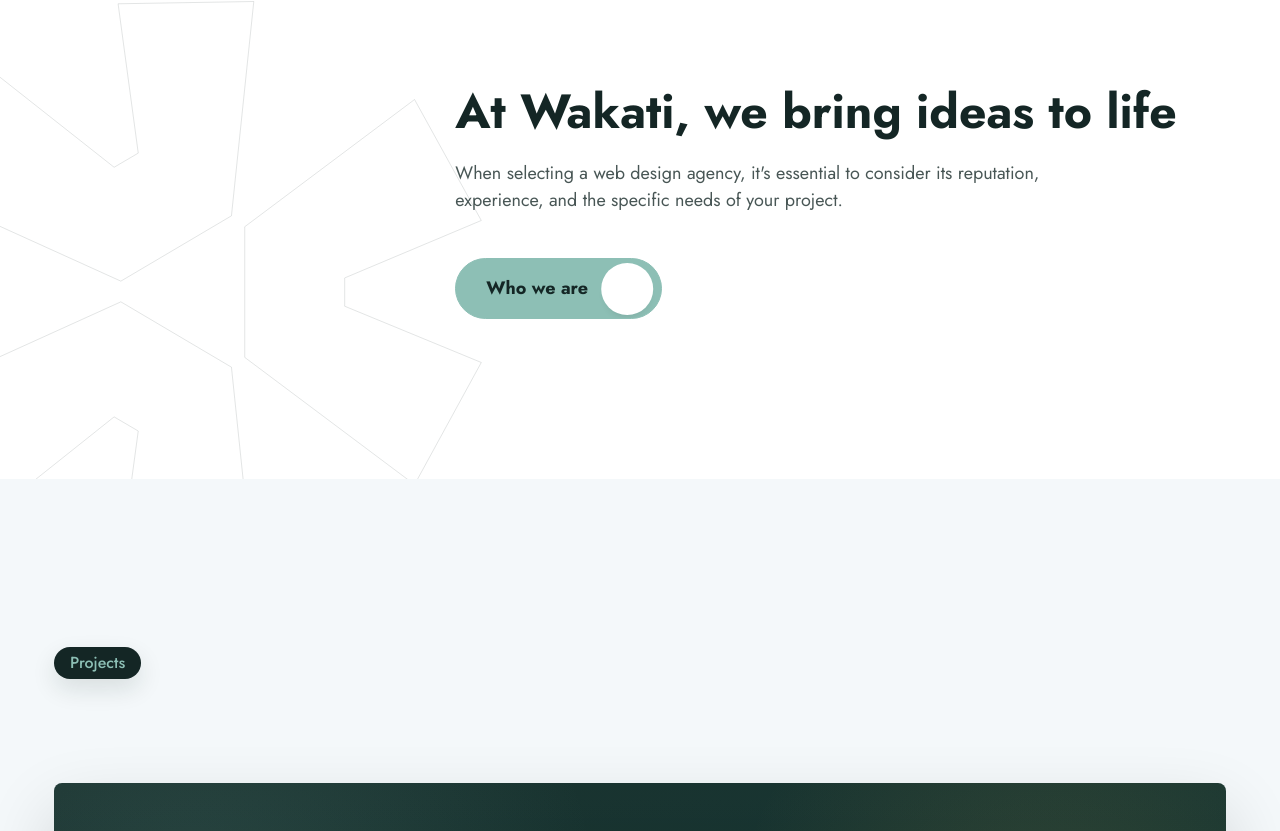
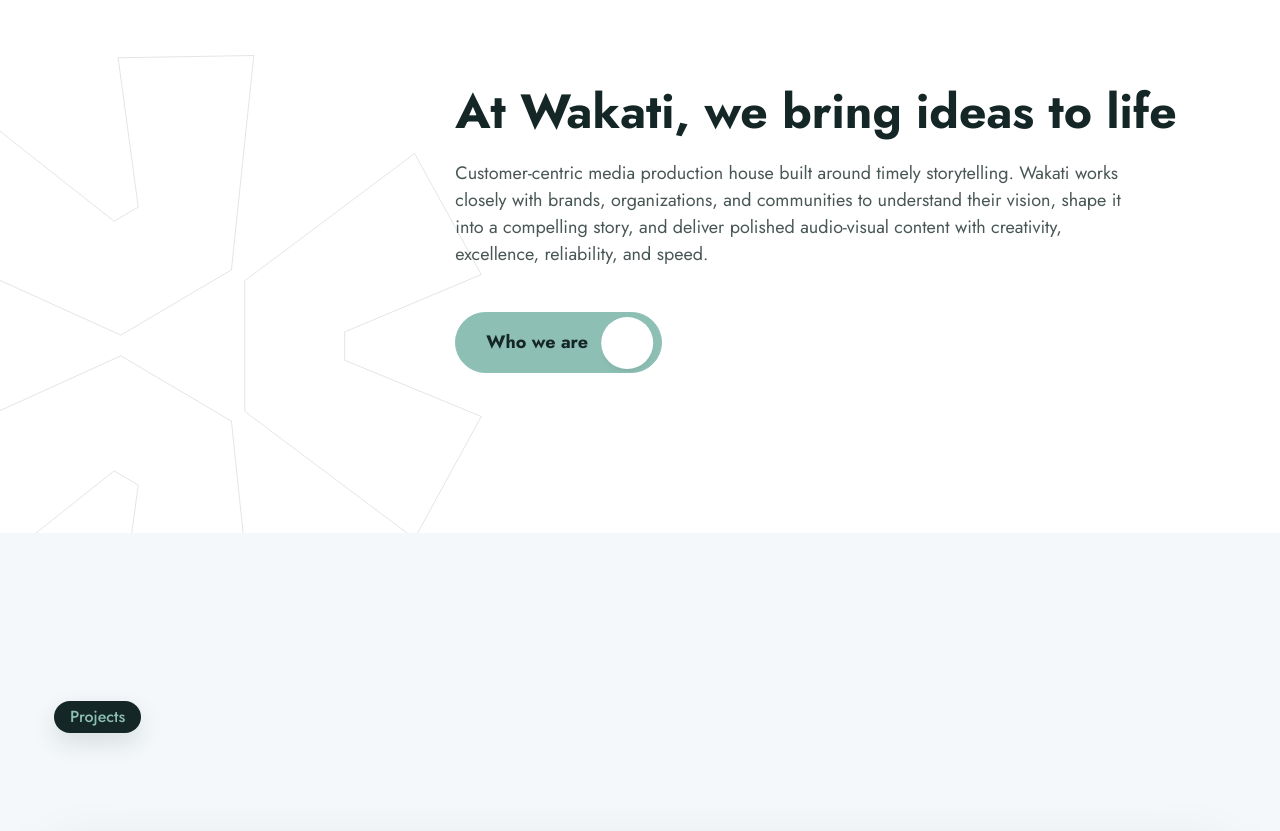
Before and after one commit to samuelesamal/wakati_project, a Next.js app: page / in a window 1280 px wide. Shown: the part 962-1793 px from the top of the page. Built offline with nearby package versions, Linux system fonts and the light colour scheme; some icons are missing.

Commit message:
Revise description for Wakati's services
Updated the description to emphasize customer-centric media production and storytelling.

```diff
--- a/app/page.tsx
+++ b/app/page.tsx
@@ -98,8 +98,10 @@
                     >
                       <h2 className="mb-0">At Wakati, we bring ideas to life</h2>
                       <p className="fs-5 mb-0">
-                        When selecting a web design agency, it&apos;s essential to consider its reputation,
-                        experience, and the specific needs of your project.
+                        Customer-centric media production house built around timely storytelling.
+                        Wakati works closely with brands, organizations, and communities to understand
+                        their vision, shape it into a compelling story, and deliver polished audio-visual
+                        content with creativity, excellence, reliability, and speed.
                       </p>
                     </div>
                   </div>
```
